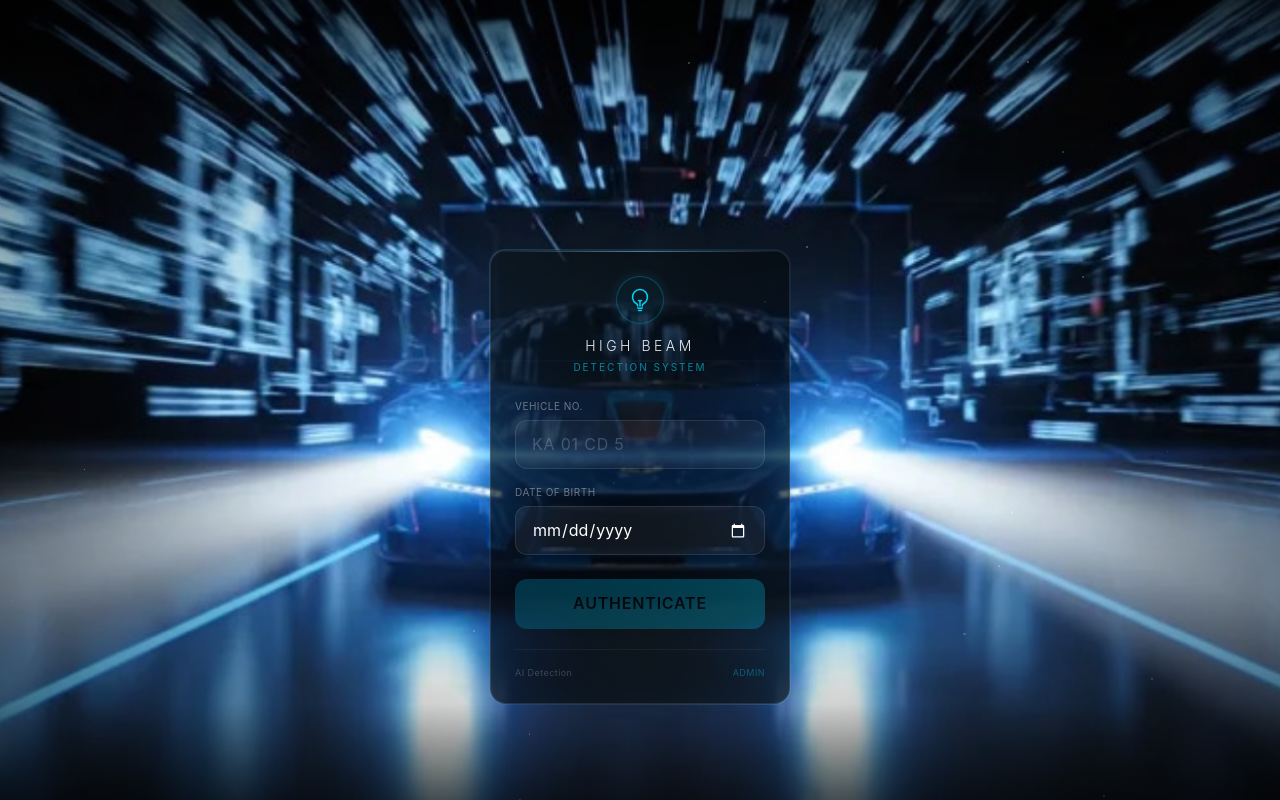
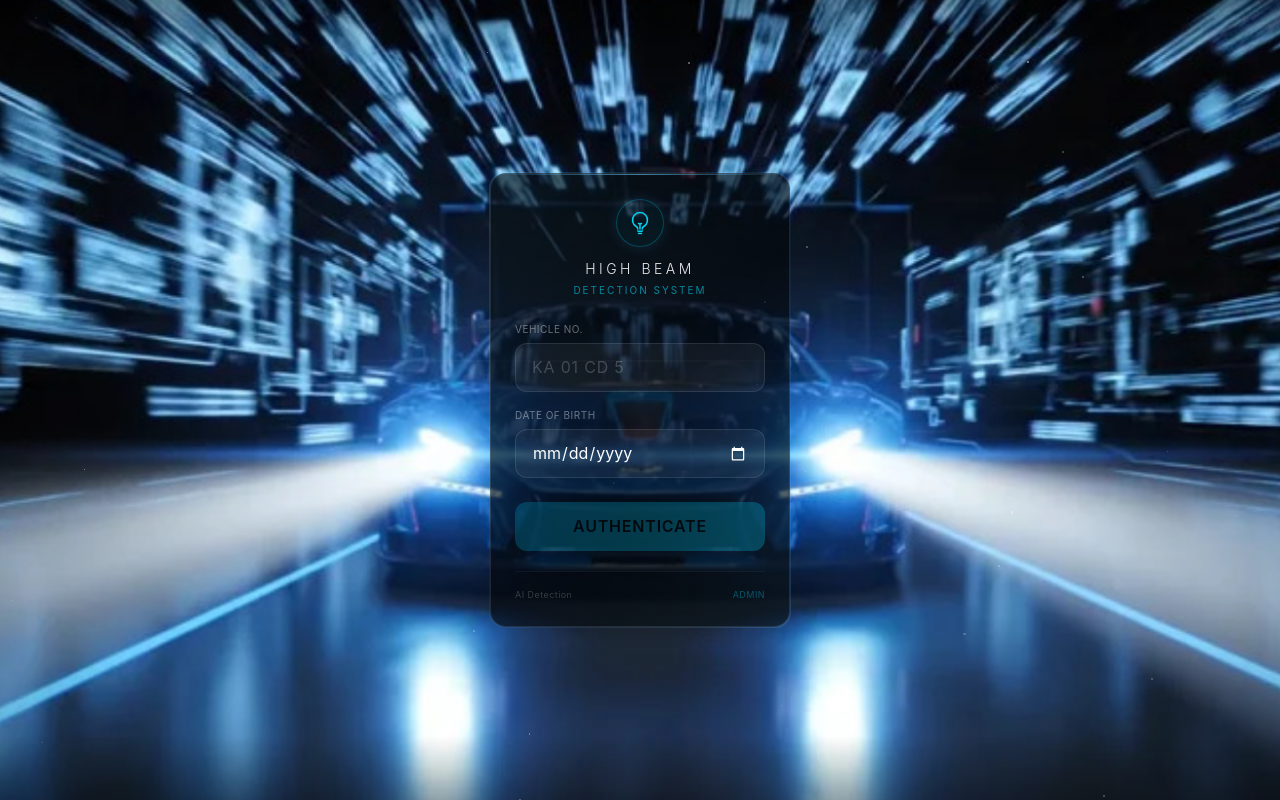
Before and after one commit to koushik-444444/-highbeam-detection-system, a Next.js app: page / in a window 1280 px wide. Built offline with nearby package versions, Linux system fonts and the light colour scheme.

Commit message:
fix: Center login card, reduce overlay opacity for crisp video

```diff
--- a/src/components/LamboHighBeamBackground.tsx
+++ b/src/components/LamboHighBeamBackground.tsx
@@ -382,32 +382,32 @@ export default function LamboHighBeamBackground({
         </div>
       )}
 
-      {/* Vignette Overlay - frames the Lamborghini */}
+      {/* Vignette Overlay - subtle framing */}
       <div
         className="absolute inset-0 pointer-events-none"
         style={{
           background: `
-            radial-gradient(ellipse 80% 70% at 50% 50%,
+            radial-gradient(ellipse 90% 80% at 50% 50%,
               transparent 0%,
-              transparent 40%,
-              rgba(0,0,0,0.3) 70%,
-              rgba(0,0,0,0.7) 100%
+              transparent 60%,
+              rgba(0,0,0,0.2) 85%,
+              rgba(0,0,0,0.4) 100%
             )
           `,
         }}
       />
 
-      {/* Top and bottom gradient bars for cinematic look */}
+      {/* Top and bottom gradient bars - very subtle */}
       <div
-        className="absolute top-0 left-0 right-0 h-24 pointer-events-none"
+        className="absolute top-0 left-0 right-0 h-16 pointer-events-none"
         style={{
-          background: 'linear-gradient(to bottom, rgba(0,0,0,0.5) 0%, transparent 100%)',
+          background: 'linear-gradient(to bottom, rgba(0,0,0,0.3) 0%, transparent 100%)',
         }}
       />
       <div
-        className="absolute bottom-0 left-0 right-0 h-24 pointer-events-none"
+        className="absolute bottom-0 left-0 right-0 h-16 pointer-events-none"
         style={{
-          background: 'linear-gradient(to top, rgba(0,0,0,0.5) 0%, transparent 100%)',
+          background: 'linear-gradient(to top, rgba(0,0,0,0.3) 0%, transparent 100%)',
         }}
       />
     </div>
--- a/src/components/LamboLoginOverlay.tsx
+++ b/src/components/LamboLoginOverlay.tsx
@@ -133,7 +133,7 @@ export default function LamboLoginOverlay({ isVisible }: LamboLoginOverlayProps)
       {/* Main Login Overlay */}
       <AnimatePresence>
         {isVisible && (
-          <div className="fixed inset-0 z-10 flex items-end justify-center pb-[15vh] md:pb-[12vh]">
+          <div className="fixed inset-0 z-10 flex items-center justify-center">
             {/* Login Card - Positioned lower for automotive feel */}
             <motion.div
               initial={{ opacity: 0, y: 30, scale: 0.95 }}
```
